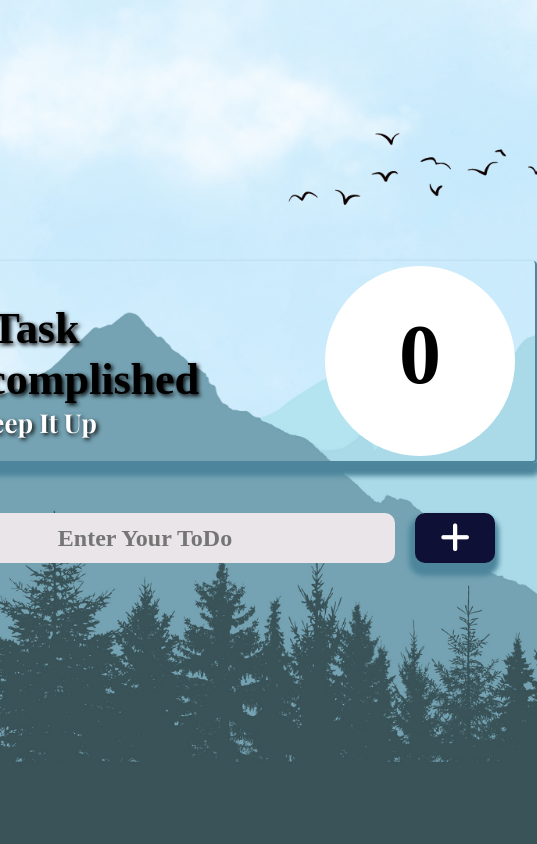
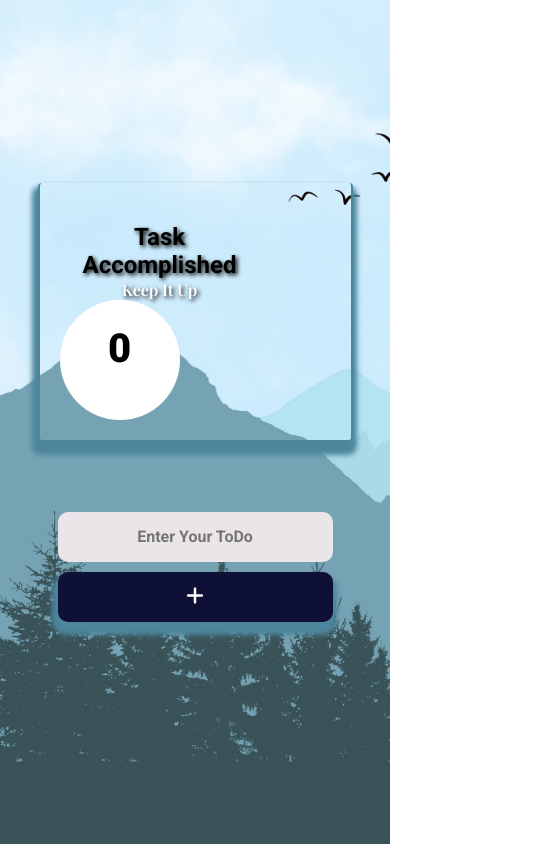
Before and after one commit to soniareactdeveloper/TodoList, a plain HTML site: page index.html in a window 390 px wide. Shown: the whole page, 537 px wide, since content can reach past the window. Drawn offline with nearby package versions, Linux system fonts and the light colour scheme; a web font is replaced by a local one.

Commit message:
Update style.css

```diff
--- a/css/style.css
+++ b/css/style.css
@@ -1,20 +1,23 @@
 /* =================== font part start =========== */
 @import url('https://fonts.googleapis.com/css2?family=Abel&family=Frank+Ruhl+Libre:wght@300..900&family=Inter:wght@100..900&family=Jersey+25+Charted&family=Lato:ital,wght@0,100;0,300;0,400;0,700;0,900;1,100;1,300;1,400;1,700;1,900&family=Montserrat:ital,wght@0,100..900;1,100..900&family=Podkova:wght@400..800&family=Poppins:ital,wght@0,100;0,200;0,300;0,400;0,500;0,600;0,700;0,800;0,900;1,100;1,200;1,300;1,400;1,500;1,600;1,700;1,800;1,900&family=Press+Start+2P&family=Roboto:ital,wght@0,100;0,300;0,400;0,500;0,700;0,900;1,100;1,300;1,400;1,500;1,700;1,900&display=swap');
-@import url('https://fonts.googleapis.com/css2?family=Abel&family=Frank+Ruhl+Libre:wght@300..900&family=Inter:wght@100..900&family=Jersey+25+Charted&family=Lato:ital,wght@0,100;0,300;0,400;0,700;0,900;1,100;1,300;1,400;1,700;1,900&family=Montserrat:ital,wght@0,100..900;1,100..900&family=Playfair+Display:ital,wght@0,400..900;1,400..900&family=Podkova:wght@400..800&family=Poppins:ital,wght@0,100;0,200;0,300;0,400;0,500;0,600;0,700;0,800;0,900;1,100;1,200;1,300;1,400;1,500;1,600;1,700;1,800;1,900&family=Press+Start+2P&family=Roboto:ital,wght@0,100;0,300;0,400;0,500;0,700;0,900;1,100;1,300;1,400;1,500;1,700;1,900&display=swap');
+@import url('https://fonts.googleapis.com/css2?family=Playfair+Display:ital,wght@0,400..900;1,400..900&display=swap');
 /* ================== font part end =============== */
+
 /* =================== common css part start =========== */
 * {
   margin: 0;
   padding: 0;
   outline: 0;
+  box-sizing: border-box;
 }
 :root {
-  --roboto : font-family: "Roboto", sans-serif;
+  --roboto: "Roboto", sans-serif;
 }
 /* ================== common css part end =============== */
+
 /* =================== todo box part start =========== */
 body {
-  background:url(../images/background.png);
+  background: url(../images/background.png);
   background-repeat: no-repeat;
   background-size: cover;
   display: flex;
@@ -22,13 +25,12 @@ body {
   justify-content: center;
   align-items: center;
   min-height: 100vh;
+  padding: 20px;
 }
-.todoitemlist{
+.todoitemlist {
   display: flex;
   justify-content: space-between;
   align-items: center;
-}
-.todoitemlist {
   width: 600px;
   height: 200px;
   border: 2px solid #4D869C;
@@ -53,7 +55,7 @@ body {
   width: 200px;
   text-align: center;
   font-family: "Playfair Display", serif;
-  font-size: 600;
+  font-weight: 600;
   font-size: 26px;
   color: #fff;
   text-shadow: 2px 2px 4px #000000;
@@ -96,7 +98,7 @@ body {
   outline: none;
   border: none;
   border-radius: 10px;
-  background:#eae5e9;
+  background: #eae5e9;
   color: #000;
   font-family: var(--roboto);
   font-weight: 700;
@@ -109,7 +111,7 @@ body {
   outline: none;
   border: none;
   border-radius: 10px;
-  background:#0F1035;
+  background: #0F1035;
   color: #fff;
   font-weight: 900;
   font-size: 34px;
@@ -121,7 +123,7 @@ body {
   box-shadow: rgba(0, 0, 0, 0.25) 0px 54px 55px, rgba(0, 0, 0, 0.12) 0px -12px 30px, rgba(0, 0, 0, 0.12) 0px 4px 6px, rgba(0, 0, 0, 0.17) 0px 12px 13px, rgba(0, 0, 0, 0.09) 0px -3px 5px;
 }
 /* =================== todo list part start =========== */
-.singleTodo{
+.singleTodo {
   width: 600px;
   height: 50px;
   border: 2px solid #4D869C;
@@ -132,14 +134,17 @@ body {
   align-items: center;
   box-shadow: -1px 8px 5px 5px rgba(77,134,156,1);
   margin-bottom: 10px;
+  /* Remove this line ↓ */
+  /* position: fixed; */
 }
+
 .todoSingleInput {
   width: 500px;
   height: 50px;
   outline: none;
   border: none;
   border-radius: 10px;
-  background:transparent;
+  background: transparent;
   color: yellow;
   text-shadow: 2px 2px 4px #000000;
   font-family: var(--roboto);
@@ -159,8 +164,6 @@ body {
   font-weight: 600;
   font-size: 34px;
   color: #000;
-  /* text-shadow: 2px 2px 4px #000000; */
-  font-size: 34px;
 }
 .editBtn:hover {
   color: yellow;
@@ -180,3 +183,131 @@ body {
   color: red;
 }
 /* ================== todo list part end =============== */
+
+/* =================== responsive part start =========== */
+@media (max-width: 1024px) {
+  .todoitemlist,
+  .todobox,
+  .singleTodo {
+    width: 90%;
+    padding-left: 40px;
+  }
+
+  .todoInput {
+    width: 70%;
+    font-size: 20px;
+  }
+
+  .todoButton {
+    width: 25%;
+    font-size: 28px;
+  }
+
+  .checkList h1 {
+    font-size: 36px;
+  }
+
+  .checkList h2 {
+    font-size: 22px;
+  }
+
+  .box {
+    width: 160px;
+    height: 160px;
+  }
+
+  .box p {
+    font-size: 64px;
+    margin-top: 35px;
+  }
+
+  .todoSingleInput {
+    font-size: 20px;
+    width: 70%;
+  }
+
+  .editBtn, .deleteBtn {
+    font-size: 28px;
+  }
+}
+
+@media (max-width: 768px) {
+  .todoitemlist,
+  .todobox,
+  .singleTodo {
+    flex-direction: column;
+    height: auto;
+    align-items: flex-start;
+    padding: 20px;
+  }
+
+  .todoInput,
+  .todoSingleInput {
+    width: 100%;
+    font-size: 18px;
+    margin-bottom: 10px;
+  }
+
+  .todoButton {
+    width: 100%;
+    font-size: 24px;
+  }
+
+  .checkList h1 {
+    font-size: 28px;
+  }
+
+  .checkList h2 {
+    font-size: 18px;
+  }
+
+  .box {
+    width: 140px;
+    height: 140px;
+  }
+
+  .box p {
+    font-size: 50px;
+    margin-top: 30px;
+  }
+
+  .editBtn,
+  .deleteBtn {
+    font-size: 24px;
+  }
+}
+
+@media (max-width: 480px) {
+  .checkList h1 {
+    font-size: 24px;
+  }
+
+  .checkList h2 {
+    font-size: 16px;
+  }
+
+  .box {
+    width: 120px;
+    height: 120px;
+  }
+
+  .box p {
+    font-size: 40px;
+    margin-top: 25px;
+  }
+
+  .todoInput,
+  .todoSingleInput {
+    font-size: 16px;
+  }
+
+  .todoButton {
+    font-size: 20px;
+  }
+
+  .editBtn,
+  .deleteBtn {
+    font-size: 20px;
+  }
+}
+/* ================== responsive part end =============== */
```
